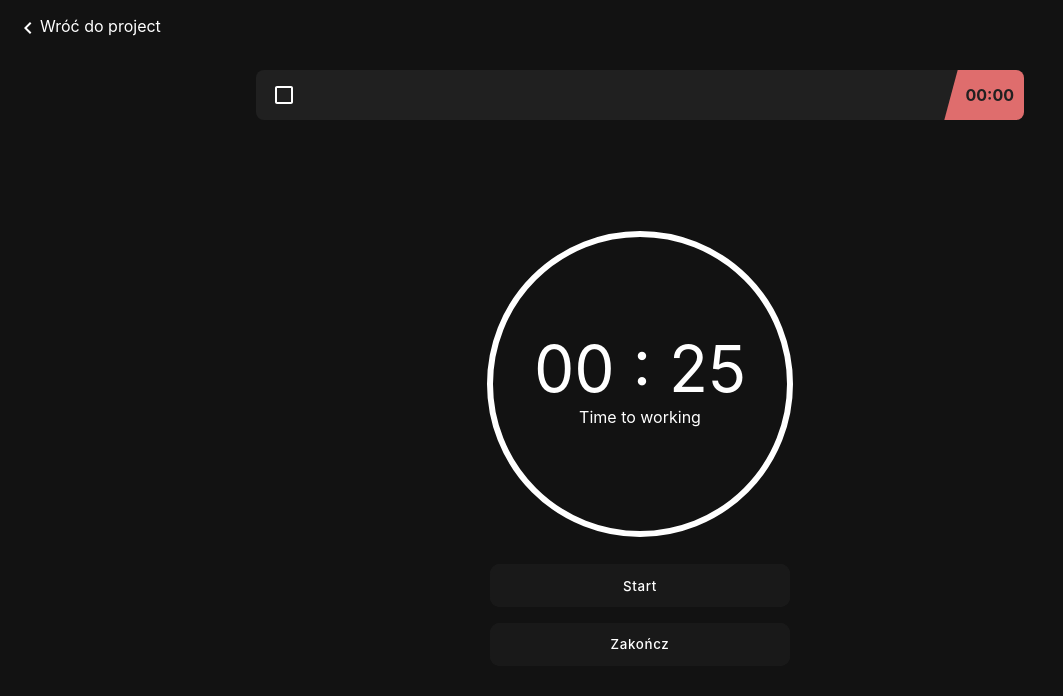
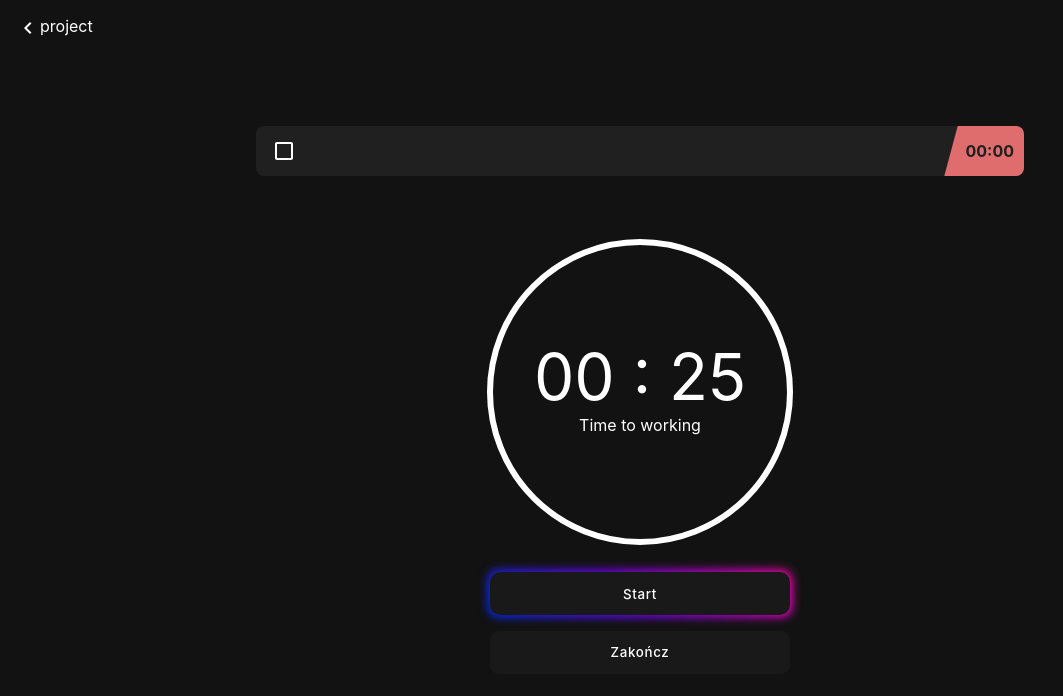
Before and after one commit to Nico2d/TimeLord, a React (Create React App) app: page /timer/1 in a window 1280 px wide. Shown: the top 696 px of the page, without its empty margins (0-1063 px from the left). Built offline with nearby package versions, Linux system fonts and the light colour scheme; no server answers.

Commit message:
feat: focus on button

```diff
--- a/src/Components/Shared/StyledComponents/StyledButton.ts
+++ b/src/Components/Shared/StyledComponents/StyledButton.ts
@@ -1,6 +1,6 @@
 import styled from "styled-components";
 
-export const StyledButton = styled.button`
+export const StyledButton = styled.button<{ isFocus?: boolean }>`
   letter-spacing: 0.05em;
   font-weight: 500;
   padding: 1em 2em;
@@ -35,13 +35,13 @@ export const StyledButton = styled.button`
     filter: blur(5px);
     width: calc(100% + 4px);
     height: calc(100% + 4px);
-    animation: glowingbn5 20s linear infinite;
-    opacity: 0;
+    animation: glowing 20s linear infinite;
+    opacity: ${({ isFocus }) => (isFocus ? 1 : 0)};
     transition: opacity 0.3s ease-in-out;
     border-radius: 10px;
   }
 
-  @keyframes glowingbn5 {
+  @keyframes glowing {
     0% {
       background-position: 0 0;
     }
--- a/src/Pages/Timer.tsx
+++ b/src/Pages/Timer.tsx
@@ -96,7 +96,7 @@ export const Timer: React.FC = () => {
     <Container>
       <BackwardWrapper as={Link} to={`/projects/${slugify(projectName)}`}>
         <MdKeyboardArrowLeft size="24px" />
-        {`Wróć do ${projectName}`}
+        {projectName}
       </BackwardWrapper>
 
       {!isTaskCompleted ? (
@@ -116,7 +116,10 @@ export const Timer: React.FC = () => {
         isRunning={runningMode}
         getElapsedTime={finishedHandler}
       />
-      <ButtonWrapper onClick={playButton}>
+      <ButtonWrapper
+        onClick={playButton}
+        isFocus={runningMode !== TimerModes.running}
+      >
         {runningMode === TimerModes.running ? "Pause" : "Start"}
       </ButtonWrapper>
       <ButtonWrapper onClick={endButtonHandler}>Zakończ</ButtonWrapper>
@@ -128,7 +131,8 @@ const TaskWrapper = styled.div`
   width: 100%;
   max-width: 800px;
   padding: 1rem;
-  margin-bottom: 5rem;
+  margin-top: 4rem;
+  margin-bottom: 2rem;
 `;
 
 const BackwardWrapper = styled.div`
```
